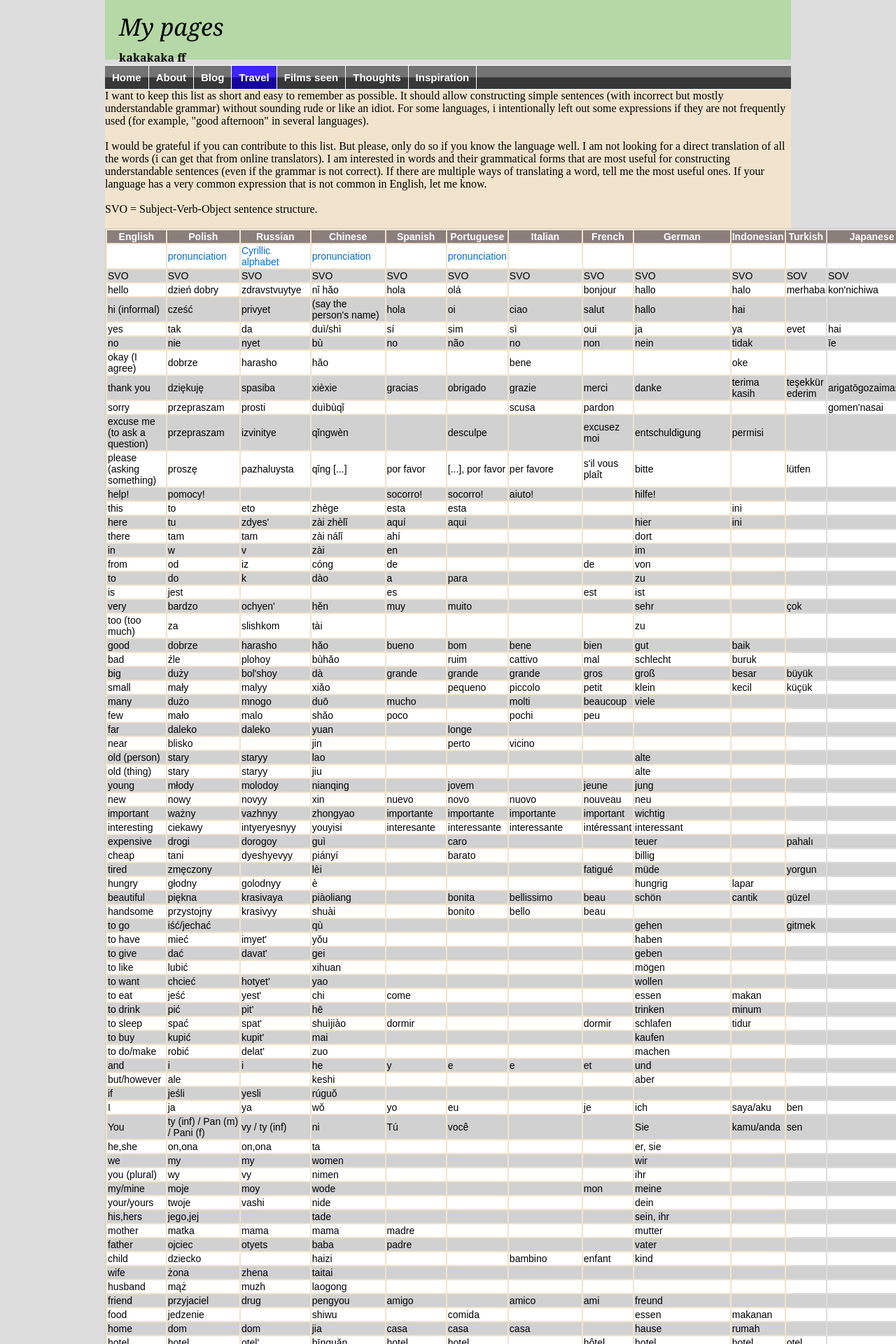
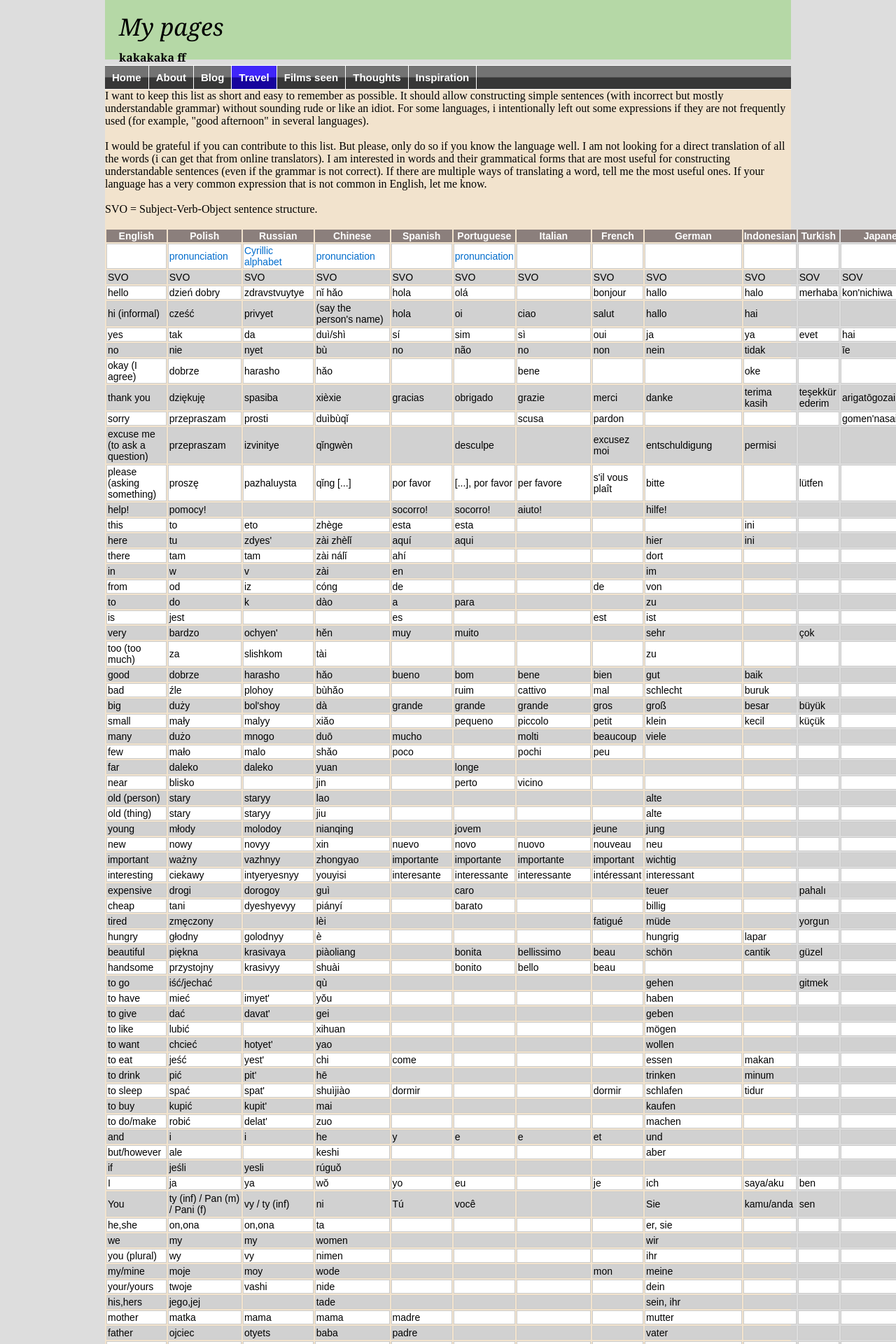
Before and after one commit to witba/witba.github.io, a Jekyll site: the page built from travel/lang.html, in a window 1280 px wide. Shown: the top 1920 px of the page at 70% size. Built offline with Jekyll 4.4.1, drawn with Linux system fonts in a browser that asks for light colours.

Commit message:
Update lang.html

```diff
--- a/travel/lang.html
+++ b/travel/lang.html
@@ -13,13 +13,13 @@
 <style type="text/css">
 	table.tableizer-table {
 		font-size: 14px;
-		border: 1px solid #CCC;
+	/*	border: 1px solid #CCC;  */
 		font-family: Arial, Helvetica, sans-serif;
 	}
 	.tableizer-table td {
 		padding: 1px;
 		margin: 1px;
-	/*	border: 1px solid #CCC;     */
+		border: 1px solid #CCC;
 	}
 	.tableizer-table th {
 		background-color: #8B7F7C;
```
